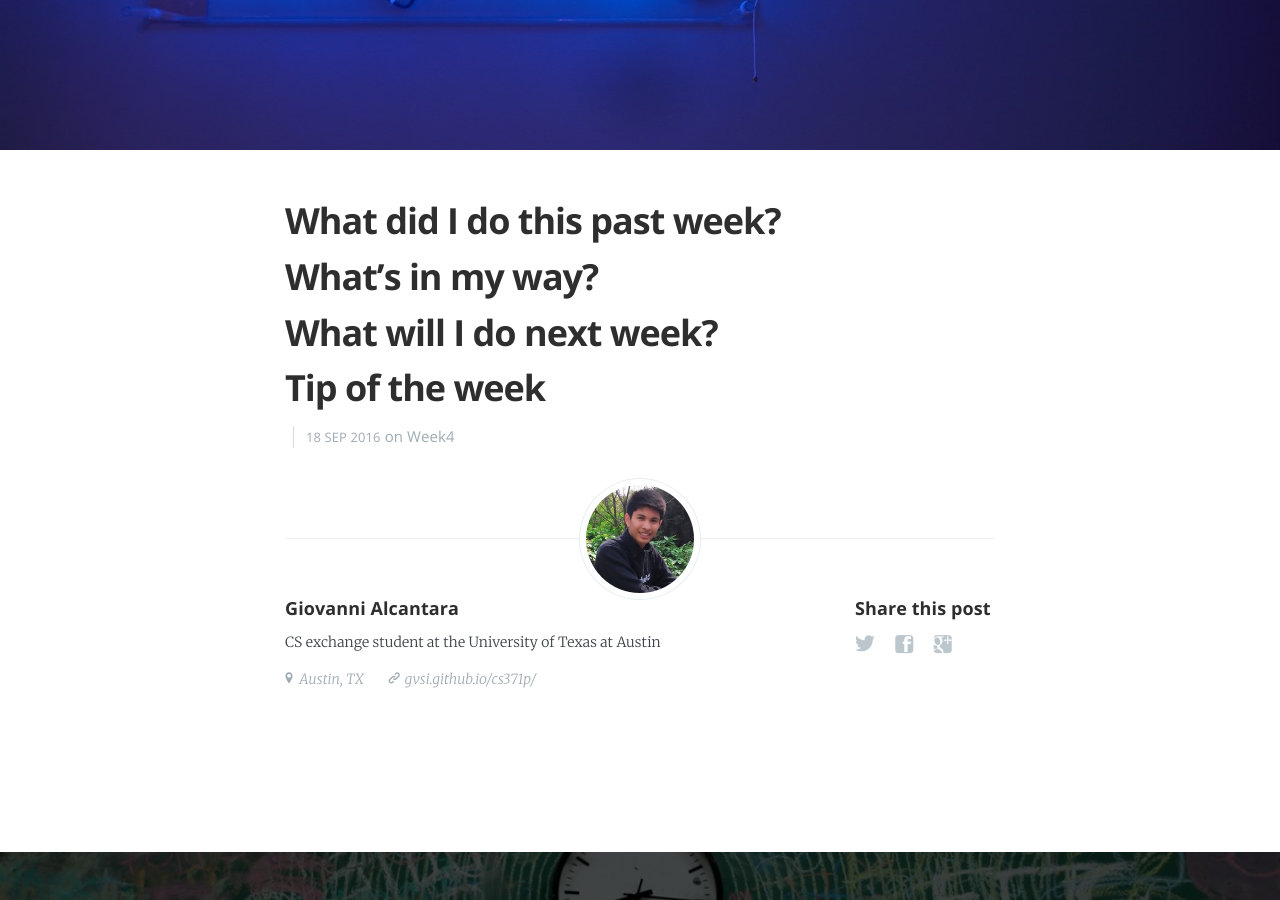
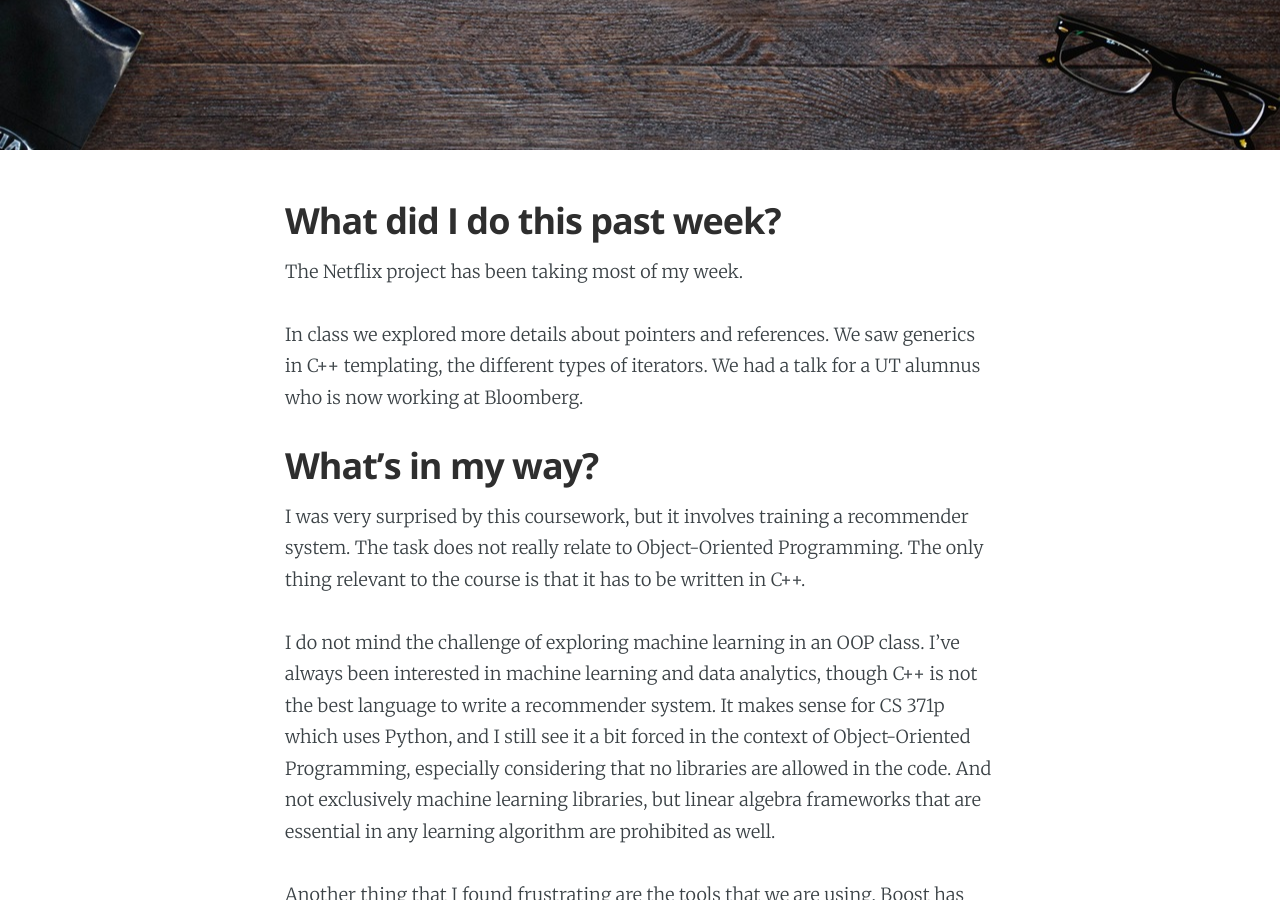
Before and after one commit to gvsi/cs371p, a Jekyll site: the page built from _posts/2016-09-18-week-four.md, in a window 1280 px wide and 900 px high, scrolled down 300 px. Built offline with Jekyll 4.4.1, drawn with Linux system fonts in a browser that asks for light colours; nearby versions of some CDN libraries; some of the changed text lies outside the part shown.

Commit message:
Publish week4

```diff
--- a/_posts/2016-09-18-week-four.md
+++ b/_posts/2016-09-18-week-four.md
@@ -12,9 +12,26 @@ logo: 'assets/images/logo.png'
 ---
 
 ## What did I do this past week?
+The Netflix project has been taking most of my week.
+
+In class we explored more details about pointers and references. We saw generics in C++ templating, the different types of iterators. We had a talk for a UT alumnus who is now working at Bloomberg.
+
 
 ## What's in my way?
+I was very surprised by this coursework, but it involves training a recommender system. The task does not really relate to Object-Oriented Programming. The only thing relevant to the course is that it has to be written in C++.
+
+I do not mind the challenge of exploring machine learning in an OOP class. I've always been interested in machine learning and data analytics, though C++ is not the best language to write a recommender system. It makes sense for CS 371p which uses Python, and I still see it a bit forced in the context of Object-Oriented Programming, especially considering that no libraries are allowed in the code. And not exclusively machine learning libraries, but linear algebra frameworks that are essential in any learning algorithm are prohibited as well.
+
+Another thing that I found frustrating are the tools that we are using. Boost has been publicised as 'useful' for serialization. It took me a few days to learn it, only to discover that support in the UTCS machines, Docker container, and Travis build are lacking. It's been working on machine as expected, but the location of the libraries in the 'official' infrastructure has not been verified by the instructor.
+
+The new Github Classroom set up has been causing some problems as well. It was not building the tests for many students, and it caused me a lot of wasted time trying to troubleshoot, when it was the class account setup that was faulty.
+
+I see the benefits of the set of tools we are using, but it would be great if they could be tested thoroughly before being released to hundreds of students.
 
 ## What will I do next week?
+I will be mainly finishing the Netflix project.
+
+I'll prepare and go for to the CNS Career Fair.
 
 ## Tip of the week
+[Habitica](http://habitica.com) has been motivating me for over 2 years to accomplish small daily productive habits with gamification (e.g. read a few pages from a book, write a daily journal, meditate, read an article from the Hacker News, etc). Check it out!
```
Also changed, not shown: assets/images/covers/week4.jpeg.
